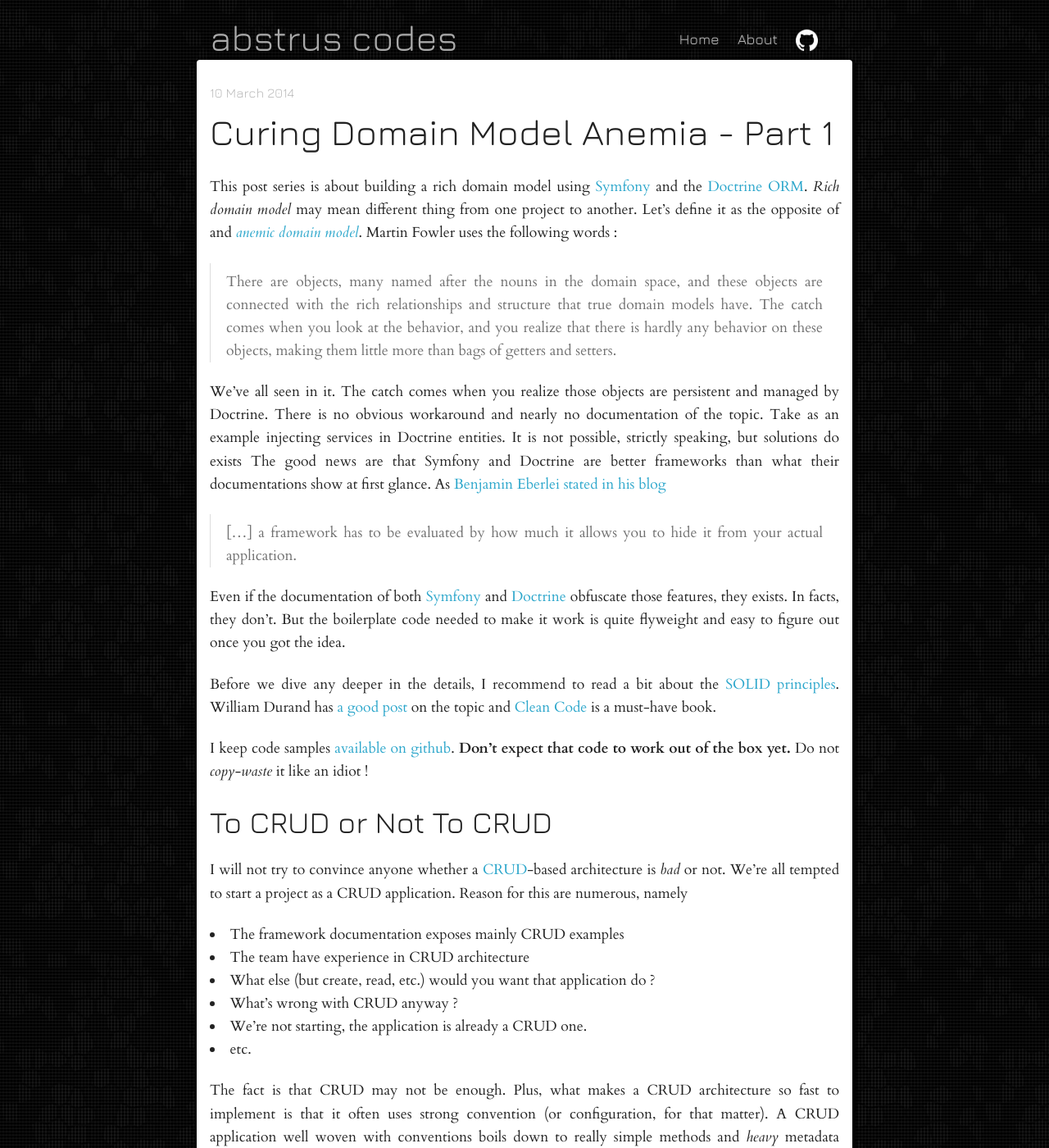
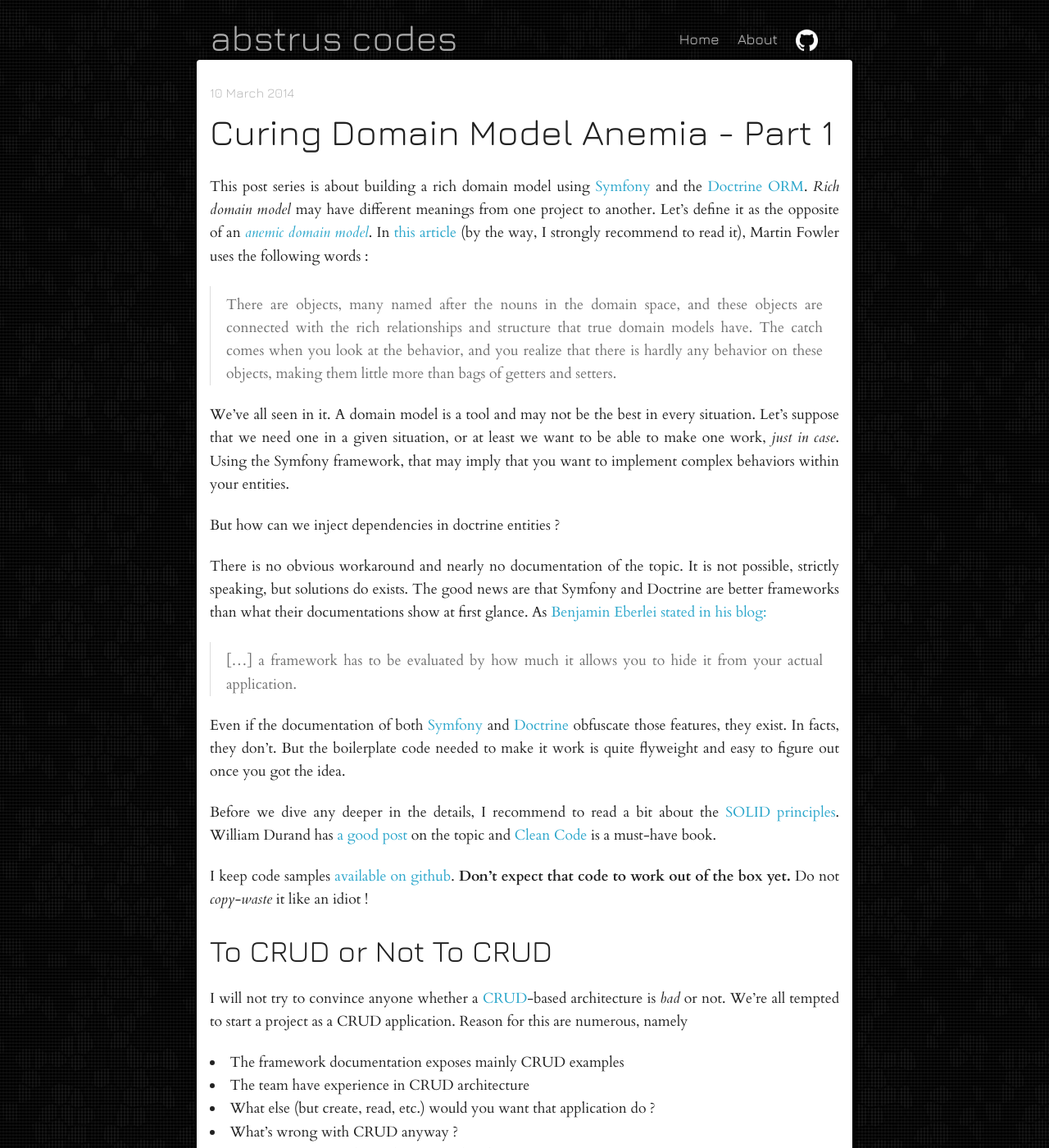
Before and after one commit to abstrus/abstrus.github.io, a Jekyll site: the page built from _posts/2014-03-10-rich-domain-models-part-1.md, in a window 1280 px wide and 1400 px high. Shown: the whole window at 82% size. Built offline with Jekyll 4.4.1, drawn with Linux system fonts in a browser that asks for light colours; Markdown is read by kramdown in place of the engine named in the settings; comment, search, counter and statistics services are not loaded; some of the changed text lies outside the part shown.

Commit message:
Rewritten some more

```diff
--- a/_posts/2014-03-10-rich-domain-models-part-1.md
+++ b/_posts/2014-03-10-rich-domain-models-part-1.md
@@ -4,29 +4,35 @@
 ---
 
 This post series is about building a rich domain model using [Symfony](http://symfony.com/) and the
-[Doctrine ORM](http://www.doctrine-project.org/).  *Rich domain model* may mean different thing
-from one project to another.  Let's define it as the opposite of and
-[*anemic domain model*](http://www.martinfowler.com/bliki/AnemicDomainModel.html).  Martin Fowler
-uses the following words :
+[Doctrine ORM](http://www.doctrine-project.org/).  *Rich domain model* may have different meanings
+from one project to another.  Let's define it as the opposite of an
+[*anemic domain model*](http://www.martinfowler.com/bliki/AnemicDomainModel.html).  In
+[this article](http://www.martinfowler.com/bliki/AnemicDomainModel.html) (by the way, I strongly
+recommend to read it), Martin Fowler uses the following words :
 
 > There are objects, many named after the nouns in the domain space, and these objects are
 > connected with the rich relationships and structure that true domain models have. The catch
 > comes when you look at the behavior, and you realize that there is hardly any behavior on these
 > objects, making them little more than bags of getters and setters.
 
-We've all seen in it.  The catch comes when you realize those objects are persistent and managed
-by Doctrine.  There is no obvious workaround and nearly no documentation of the topic.  Take
-as an example injecting services in Doctrine entities.  It is not possible, strictly speaking, but
-solutions do exists The good news are that Symfony and Doctrine are better frameworks than what
-their  documentations show at first glance.  As
-[Benjamin Eberlei stated in his blog](http://whitewashing.de/2013/09/04/decoupling_from_symfony_security_and_fosuserbundle.html)
+We've all seen in it.  A domain model is a tool and may not be the best in every situation.
+Let's suppose that we need one in a given situation, or at least we want to be able to make one
+work, *just in case*.  Using the Symfony framework, that may imply that you want to implement
+complex behaviors within your entities.
+
+But how can we inject dependencies in doctrine entities ?
+
+There is no obvious workaround and nearly no documentation of the topic.  It is not possible,
+strictly speaking, but solutions do exists. The good news are that Symfony and Doctrine are better
+frameworks than what their documentations show at first glance.  As
+[Benjamin Eberlei stated in his blog:](http://whitewashing.de/2013/09/04/decoupling_from_symfony_security_and_fosuserbundle.html)
 
 > [...] a framework has to be evaluated by how much it allows you to hide it from your
 > actual application.
 
 Even if the documentation of both [Symfony](http://symfony.com/doc/current/index.html) and
 [Doctrine](https://doctrine-orm.readthedocs.org/en/latest/) obfuscate those features, they
-exists.  In facts, they don't.  But the boilerplate code needed to make it work is quite
+exist.  In facts, they don't.  But the boilerplate code needed to make it work is quite
 flyweight and easy to figure out once you got the idea.
 
 Before we dive any deeper in the details, I recommend to read a bit about the
@@ -50,6 +56,8 @@
 - What else (but create, read, etc.) would you want that application do ?
 - What's wrong with CRUD anyway ?
 - We're not starting, the application is already a CRUD one.
+- CRUD architecture is conceptually close to
+[transaction scripts](http://martinfowler.com/eaaCatalog/transactionScript.html) which sounds familiar to developers having a *data* background
 - etc.
 
 The fact is that CRUD may not be enough.  Plus, what makes a CRUD architecture so fast to implement
```
